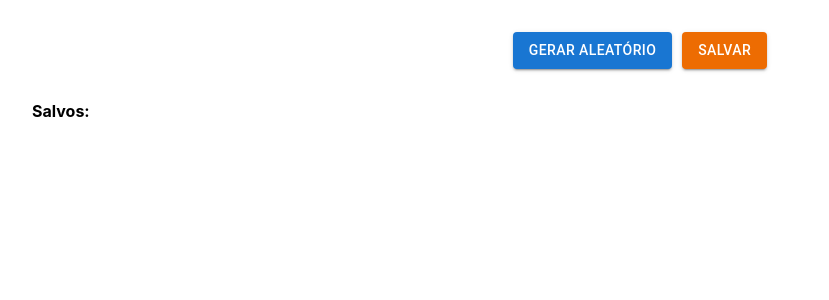
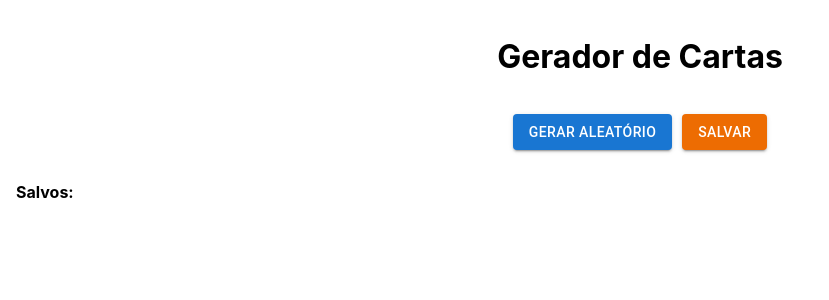
Before and after one commit to aironherbert/mental-palace, a React (Create React App) app: page / in a window 1280 px wide. Shown: the top 300 px of the page, without its empty margins (0-829 px from the left). Built offline with nearby package versions, Linux system fonts and the light colour scheme.

Commit message:
feat: adição de título

```diff
--- a/public/index.html
+++ b/public/index.html
@@ -24,20 +24,10 @@
       work correctly both with client-side routing and a non-root public URL.
       Learn how to configure a non-root public URL by running `npm run build`.
     -->
-    <title>Palácio Mental (Cards)</title>
+    <title>Palácio Mental</title>
   </head>
   <body>
     <noscript>You need to enable JavaScript to run this app.</noscript>
     <div id="root"></div>
-    <!--
-      This HTML file is a template.
-      If you open it directly in the browser, you will see an empty page.
-
-      You can add webfonts, meta tags, or analytics to this file.
-      The build step will place the bundled scripts into the <body> tag.
-
-      To begin the development, run `npm start` or `yarn start`.
-      To create a production bundle, use `npm run build` or `yarn build`.
-    -->
   </body>
 </html>
--- a/src/App.css
+++ b/src/App.css
@@ -1,3 +1,6 @@
 .App {
   padding: 1em;
+  display: flex;
+  flex-direction: column;
+  align-items: center;
 }
--- a/src/App.tsx
+++ b/src/App.tsx
@@ -127,6 +127,7 @@ export default function App() {
 
   return (
     <div className="App">
+      <h1>Gerador de Cartas</h1>
       <div
         style={{
           display: "flex",
@@ -153,7 +154,9 @@ export default function App() {
           Salvar
         </Button>
       </div>
-      <div style={{ display: "flex", gap: "10px", padding: "1em" }}>
+      <div
+        style={{ width: "100%", display: "flex", gap: "10px", padding: "1em" }}
+      >
         <span style={{ fontWeight: "bold" }}>Salvos:</span>
         {Object.keys(savedCards ?? {}).map((key) => (
           <SaveCard key={key} onClick={() => setCards(savedCards?.[key])}>
```
